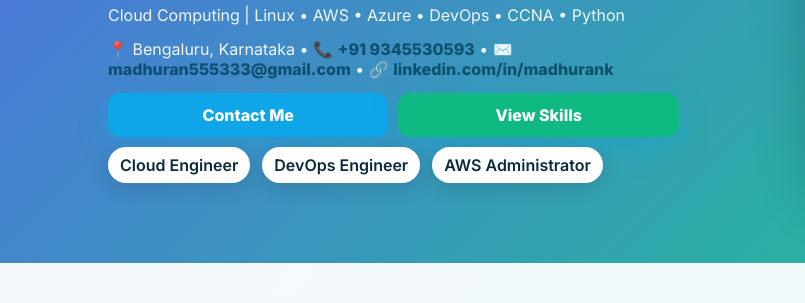
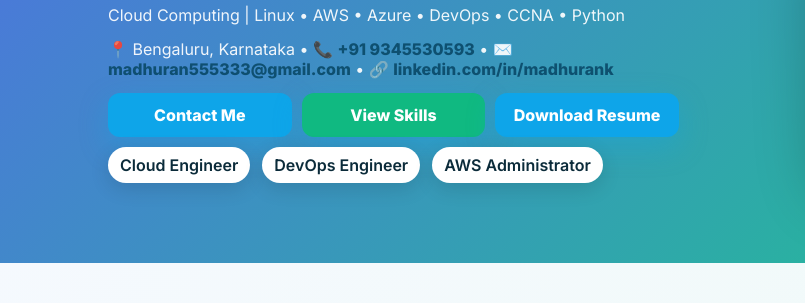
Before and after one commit to madhuran9345/My-Portfolio, a plain HTML site: page index.html in a window 1280 px wide. Shown: the part 197-500 px from the top of the page, 0-805 px from the left. Drawn offline with Linux system fonts and the light colour scheme.

Commit message:
resume download updation

```diff
--- a/index.html
+++ b/index.html
@@ -161,6 +161,8 @@
         <div class="split">
           <a class="btn" href="#contact">Contact Me</a>
           <a class="btn ghost" href="#skills">View Skills</a>
+			<!-- ✅ ADDED RESUME DOWNLOAD -->
+        <a class="btn" href="resume.pdf" download>Download Resume</a>
         </div>
         <div class="quick">
           <div class="chip">Cloud Engineer </div>
```
